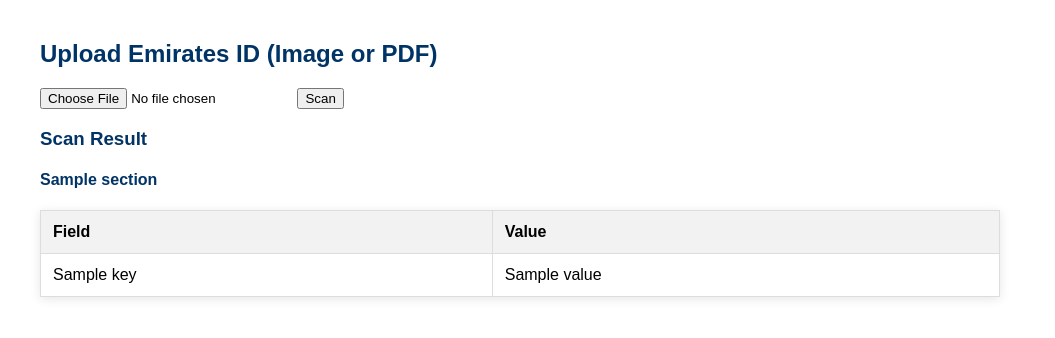
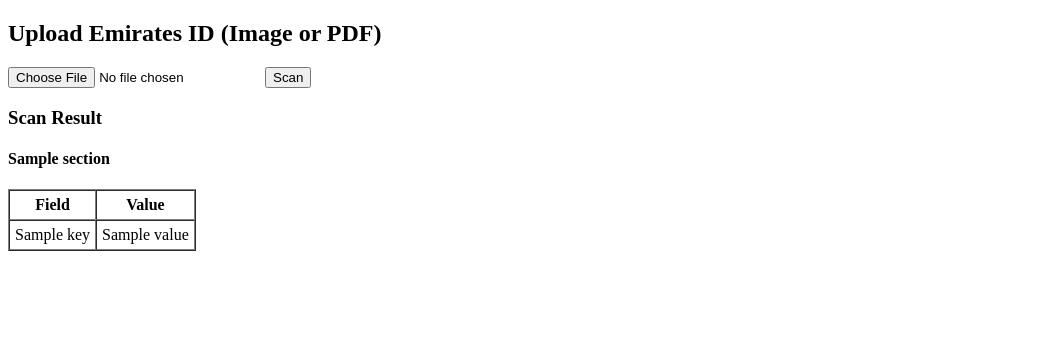
Before and after one commit to jayantkodwani/EmiratesID, a Flask app: template templates/index.html in a window 1280 px wide. Shown: the top 338 px of the page, without its empty margins (0-1055 px from the left). Run offline with Flask 3, Linux system fonts and the light colour scheme; the template is opened without the code that fills it: most values are stand-ins (such as "Sample title", 1, 10 or a date in 2020).

Commit message:
Update index.html

```diff
--- a/templates/index.html
+++ b/templates/index.html
@@ -3,35 +3,6 @@
 <head>
     <meta charset="UTF-8">
     <title>Emirates ID OCR</title>
-    <style>
-        body {
-            font-family: Arial, sans-serif;
-            margin: 40px;
-        }
-        h2, h3, h4 {
-            color: #003366;
-        }
-        table {
-            border-collapse: collapse;
-            width: 80%;
-            margin-bottom: 30px;
-            box-shadow: 0 2px 10px rgba(0,0,0,0.1);
-        }
-        th, td {
-            border: 1px solid #dddddd;
-            text-align: left;
-            padding: 12px;
-        }
-        th {
-            background-color: #f2f2f2;
-        }
-        tr:hover {
-            background-color: #f9f9f9;
-        }
-        .error {
-            color: red;
-        }
-    </style>
 </head>
 <body>
     <h2>Upload Emirates ID (Image or PDF)</h2>
@@ -41,28 +12,24 @@
     </form>
 
     {% if error %}
-        <p class="error">{{ error }}</p>
+        <p style="color: red;">{{ error }}</p>
     {% endif %}
 
     {% if result %}
         <h3>Scan Result</h3>
         {% for section, fields in result.items() %}
             <h4>{{ section }}</h4>
-            <table>
-                <thead>
+            <table border="1" cellpadding="5" cellspacing="0">
                 <tr>
                     <th>Field</th>
                     <th>Value</th>
                 </tr>
-                </thead>
-                <tbody>
                 {% for key, value in fields.items() %}
                     <tr>
                         <td>{{ key }}</td>
                         <td>{{ value }}</td>
                     </tr>
                 {% endfor %}
-                </tbody>
             </table>
         {% endfor %}
     {% endif %}
```
Lines whose indentation alone changed are shown as unchanged.
